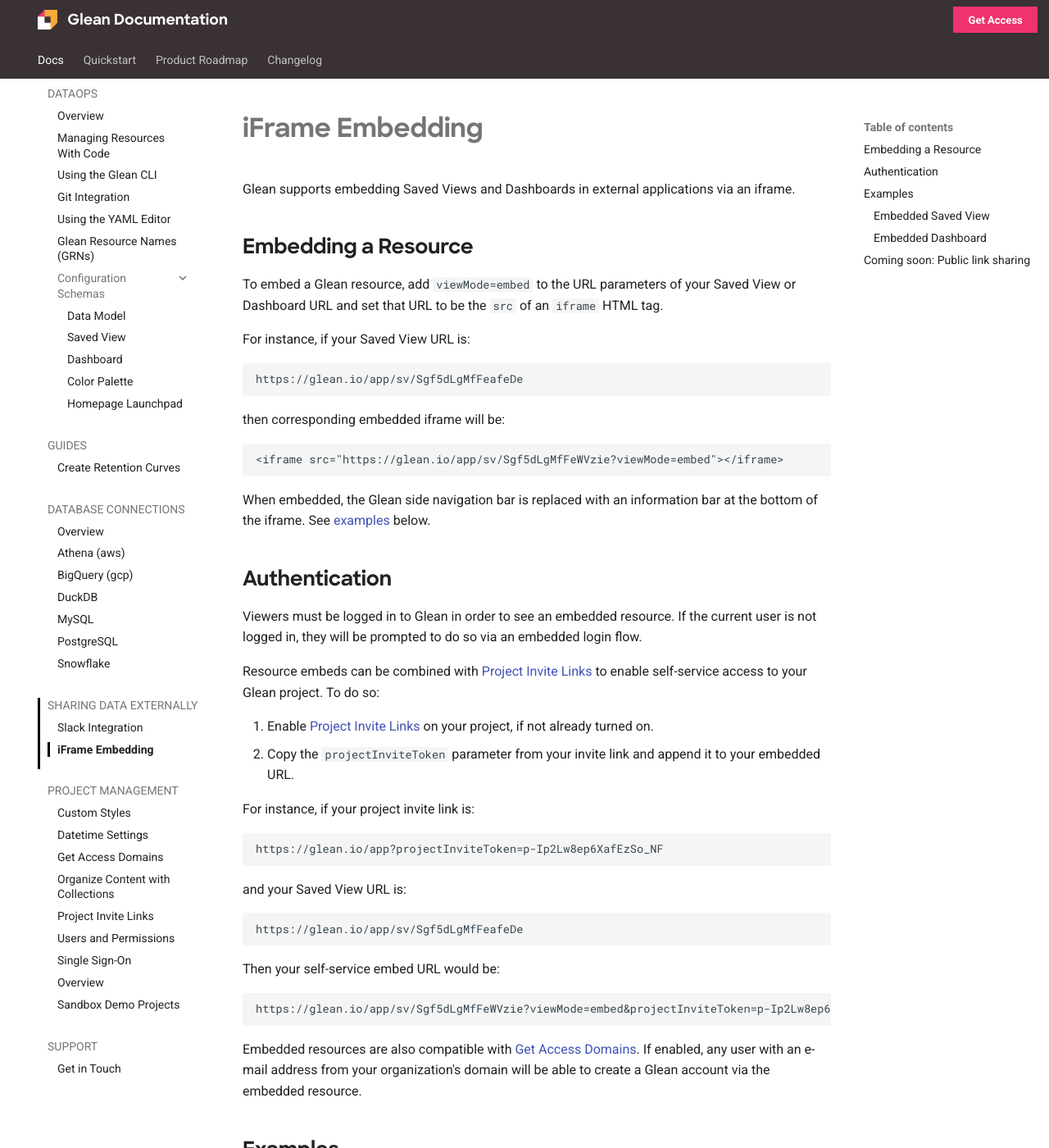
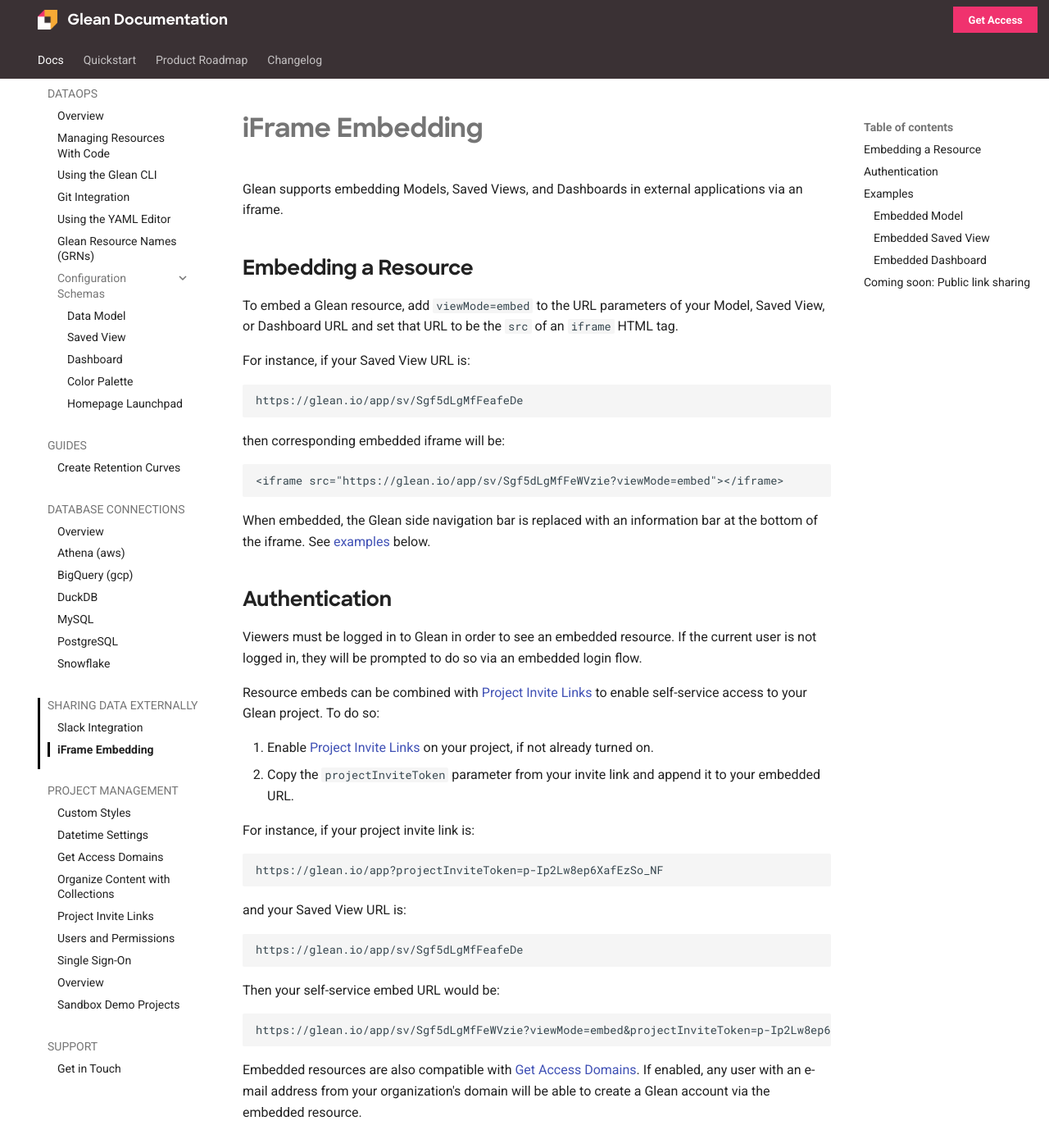
Before and after one commit to gleannyc/documentation, an MkDocs documentation site: the page built from docs/docs/sharing-data-externally/iframe-embedding.md, in a window 1280 px wide and 1400 px high. Shown: the whole window at 82% size. Built offline with MkDocs 1.6.1 and Material for MkDocs 9.7.7, drawn with Linux system fonts in a browser that asks for light colours.

Commit message:
Models can also be embedded

````diff
--- a/docs/docs/sharing-data-externally/iframe-embedding.md
+++ b/docs/docs/sharing-data-externally/iframe-embedding.md
@@ -1,8 +1,8 @@
-Glean supports embedding Saved Views and Dashboards in external applications via an iframe.
+Glean supports embedding Models, Saved Views, and Dashboards in external applications via an iframe.
 
 ## Embedding a Resource
 
-To embed a Glean resource, add `viewMode=embed` to the URL parameters of your Saved View or Dashboard URL and set that URL to be the `src` of an `iframe` HTML tag.
+To embed a Glean resource, add `viewMode=embed` to the URL parameters of your Model, Saved View, or Dashboard URL and set that URL to be the `src` of an `iframe` HTML tag.
 
 For instance, if your Saved View URL is:
 ```
@@ -42,6 +42,12 @@
 
 ## Examples
 
+### Embedded Model
+<iframe
+  src="https://demo.glean.io/app/m/b76d1af8-69c3-3870-bdd2-46cdb2cc14df?viewMode=embed"
+  style="width: 100%; height: 1000px"
+></iframe>
+
 ### Embedded Saved View
 <iframe
   src="https://demo.glean.io/app/sv/35a0e69c-8bf1-375b-84e1-68604b83ec0a?viewMode=embed"
````
